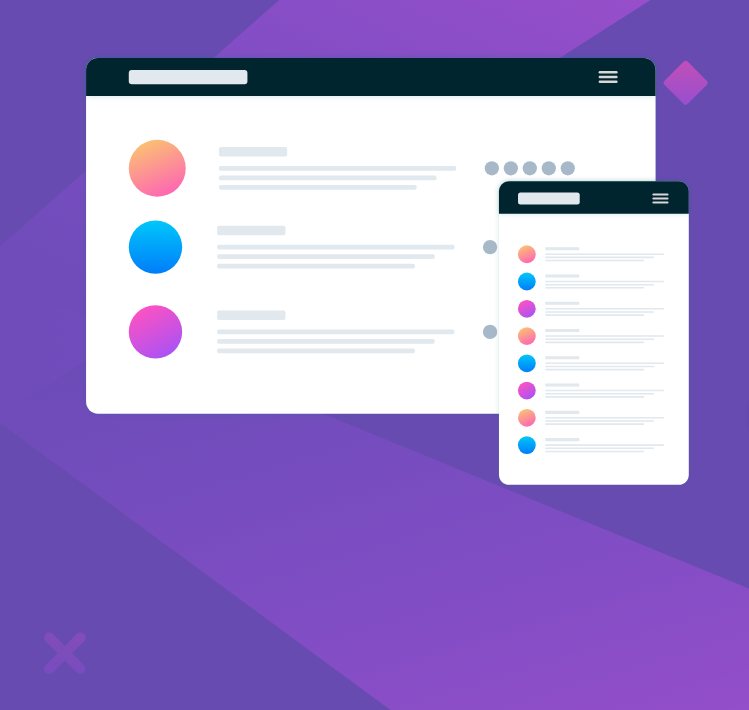
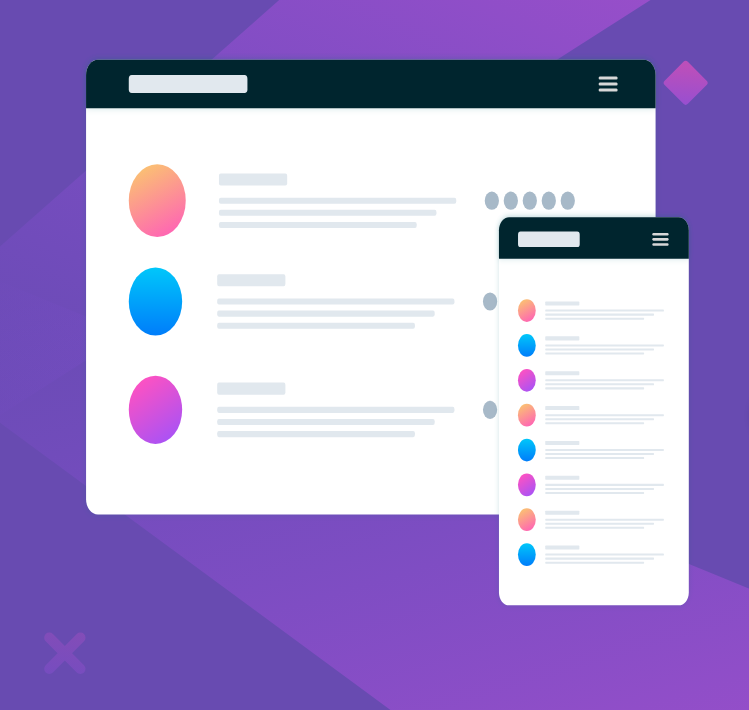
Before and after one commit to NitaLewska/huddle-landing-page-with-single-introductory-section, a plain HTML site: page index.html in a window 1280 px wide. Shown: the part 108-818 px from the top of the page, 0-749 px from the left. Drawn offline with nearby package versions, Linux system fonts and the light colour scheme.

Commit message:
main image size corrected

```diff
--- a/styles.css
+++ b/styles.css
@@ -46,7 +46,7 @@ main div {
 }
 main img {
     width:48vw;
-    height:fit-content;
+    height: 32vw:
 }
 h1 {
     font-family: 'Poppins', sans-serif;
```
